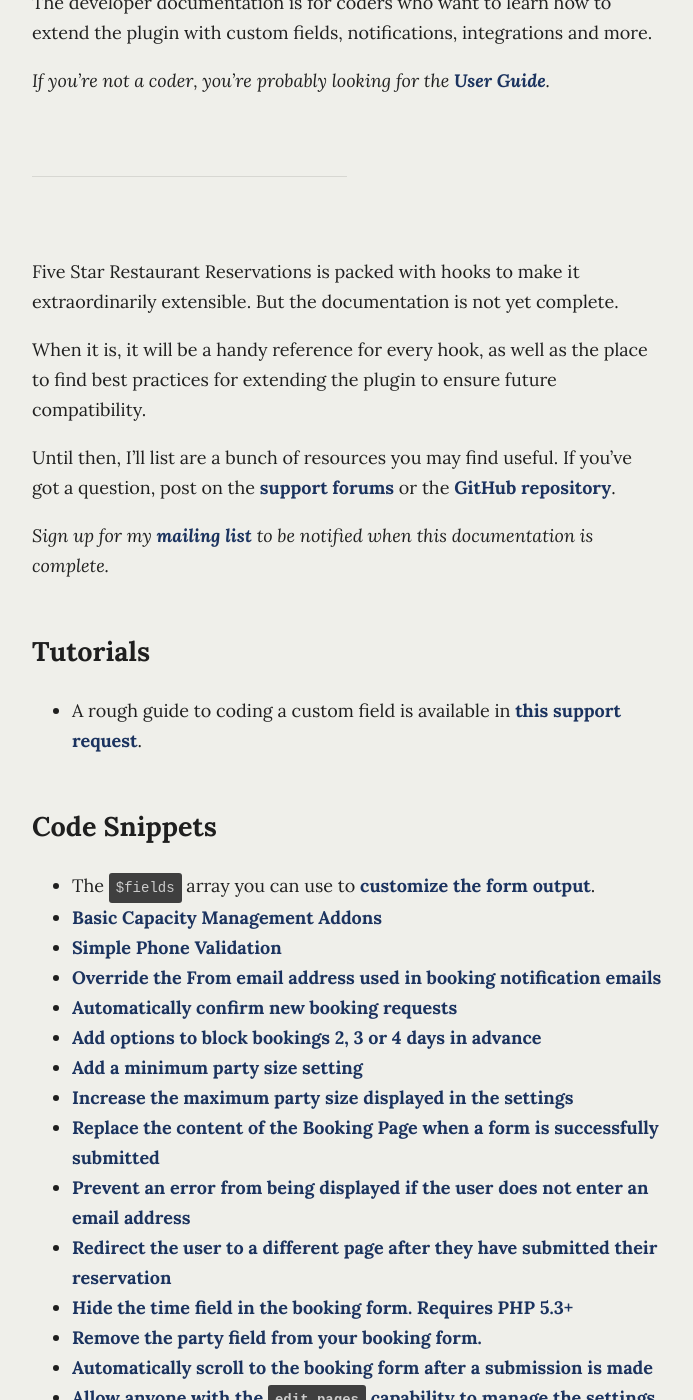
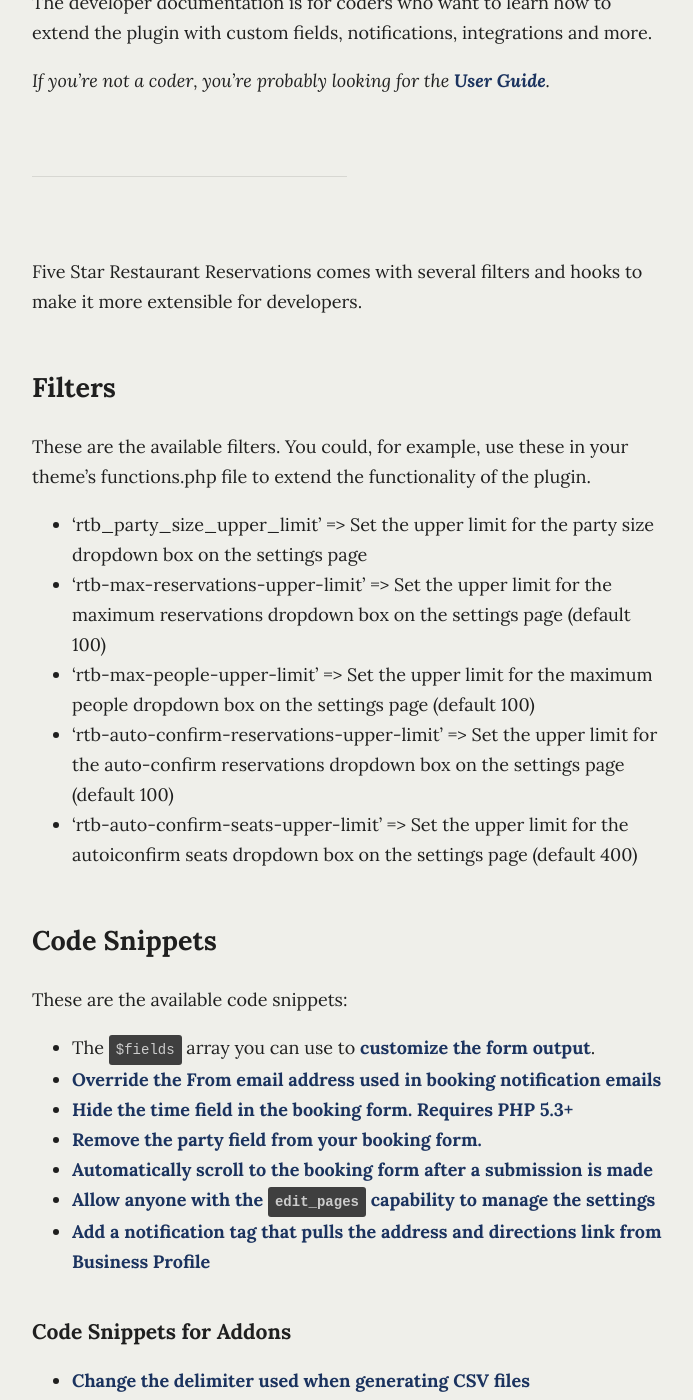
Before and after one commit to fivestarplugins/fivestarplugins.github.io, a Jekyll site: the page built from plugins/restaurant-reservations/developer/index.md, in a window 1280 px wide and 1400 px high, scrolled down 428 px. Shown: the whole window, without its empty margins (463-1156 px from the left). Built offline with Jekyll 4.4.1, drawn with Linux system fonts in a browser that asks for light colours.

Commit message:
updating developer doc section for RTB with new hooks

```diff
--- a/plugins/restaurant-reservations/developer/index.md
+++ b/plugins/restaurant-reservations/developer/index.md
@@ -10,31 +10,24 @@
 
 ---
 
-Five Star Restaurant Reservations is packed with hooks to make it extraordinarily extensible. But the documentation is not yet complete.
+Five Star Restaurant Reservations comes with several filters and hooks to make it more extensible for developers.
 
-When it is, it will be a handy reference for every hook, as well as the place to find best practices for extending the plugin to ensure future compatibility.
+## Filters
 
-Until then, I'll list are a bunch of resources you may find useful. If you've got a question, post on the [support forums](http://wordpress.org/support/plugin/restaurant-reservations) or the [GitHub repository](https://github.com/NateWr/restaurant-reservations).
+These are the available filters. You could, for example, use these in your theme's functions.php file to extend the functionality of the plugin.
 
-*Sign up for my [mailing list](https://www.fivestarplugins.com/about/mailing-list) to be notified when this documentation is complete.*
-
-## Tutorials
-
-- A rough guide to coding a custom field is available in [this support request](https://wordpress.org/support/topic/edit-form-label-and-add-input-fields).
+- 'rtb_party_size_upper_limit' => Set the upper limit for the party size dropdown box on the settings page
+- 'rtb-max-reservations-upper-limit' => Set the upper limit for the maximum reservations dropdown box on the settings page (default 100)
+- 'rtb-max-people-upper-limit' => Set the upper limit for the maximum people dropdown box on the settings page (default 100)
+- 'rtb-auto-confirm-reservations-upper-limit' => Set the upper limit for the auto-confirm reservations dropdown box on the settings page (default 100)
+- 'rtb-auto-confirm-seats-upper-limit' => Set the upper limit for the autoiconfirm seats dropdown box on the settings page (default 400)
 
 ## Code Snippets
 
+These are the available code snippets:
+
 - The `$fields` array you can use to [customize the form output](https://github.com/NateWr/restaurant-reservations/blob/master/includes/Settings.class.php#L727-L834).
-- [Basic Capacity Management Addons](https://www.fivestarplugins.com/2015/05/19/basic-capacity-management-addons-for-restaurant-reservations/)
-- [Simple Phone Validation](https://www.fivestarplugins.com/2015/01/08/simple-phone-validation-restaurant-reservations/)
 - [Override the From email address used in booking notification emails](https://gist.github.com/NateWr/fbbe6f0eafa7359de161)
-- [Automatically confirm new booking requests](https://gist.github.com/NateWr/00ee083db4d357aeab68)
-- [Add options to block bookings 2, 3 or 4 days in advance](https://gist.github.com/NateWr/c8b86771e979a06b1afb)
-- [Add a minimum party size setting](https://gist.github.com/NateWr/838f806f6608fab28557)
-- [Increase the maximum party size displayed in the settings](https://gist.github.com/NateWr/b93b43e7fc5be4b6b301)
-- [Replace the content of the Booking Page when a form is successfully submitted](https://gist.github.com/NateWr/038820ba03e6c36dad1f)
-- [Prevent an error from being displayed if the user does not enter an email address](https://gist.github.com/NateWr/6bc65b49d3ee5e9a75dd)
-- [Redirect the user to a different page after they have submitted their reservation](https://gist.github.com/NateWr/88fa7686e21397ec4403)
 - [Hide the time field in the booking form. Requires PHP 5.3+](https://gist.github.com/NateWr/9068c5d12ef458eb40ca)
 - [Remove the party field from your booking form.](https://gist.github.com/NateWr/b015b059bba49bea67fb)
 - [Automatically scroll to the booking form after a submission is made](https://gist.github.com/NateWr/79891d113284d486b4d6)
```
